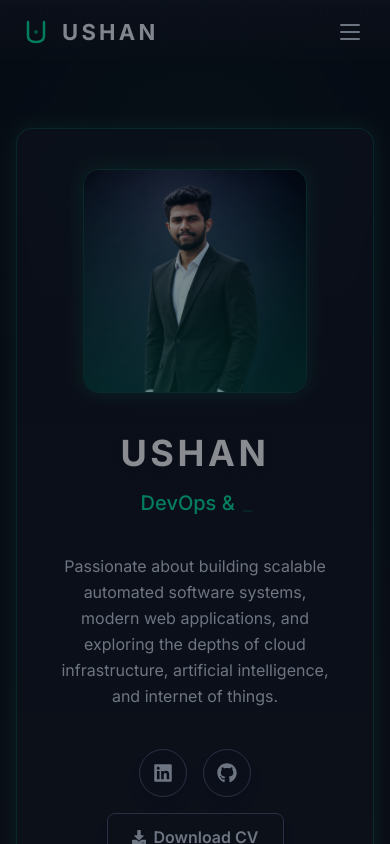
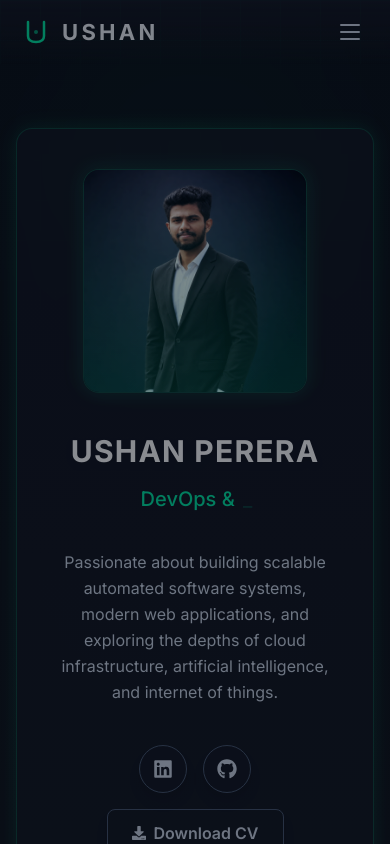
Before and after one commit to ushansamudithaperera/My-Portfolio, a Next.js app: page / in a window 390 px wide. Shown: the top 844 px of the page. Built offline with nearby package versions, Linux system fonts and the light colour scheme.

Commit message:
feat: add responsive Hero component with typewriter animation and social links

```diff
--- a/src/components/Hero.tsx
+++ b/src/components/Hero.tsx
@@ -41,8 +41,8 @@
           className="flex-1 flex flex-col items-center md:items-start text-center md:text-left"
           variants={itemVariants}
         >
-          <h1 className="text-4xl sm:text-5xl md:text-6xl lg:text-7xl font-bold text-white tracking-[0.1em] uppercase mb-4 drop-shadow-md">
-            USHAN
+          <h1 className="text-3xl sm:text-4xl md:text-5xl lg:text-6xl font-bold text-white tracking-[0.04em] uppercase mb-4 drop-shadow-md">
+            USHAN PERERA
           </h1>
 
           <h2 className="text-xl sm:text-2xl md:text-3xl font-medium text-emerald-400 h-[40px] md:h-[48px] mb-6">
```
